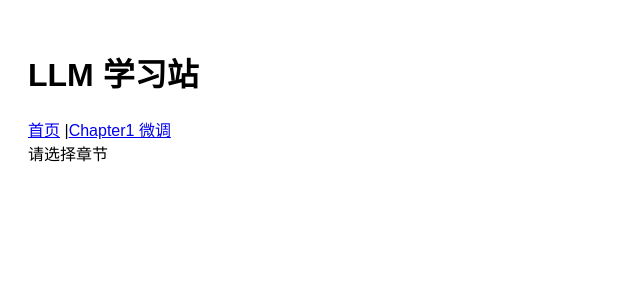
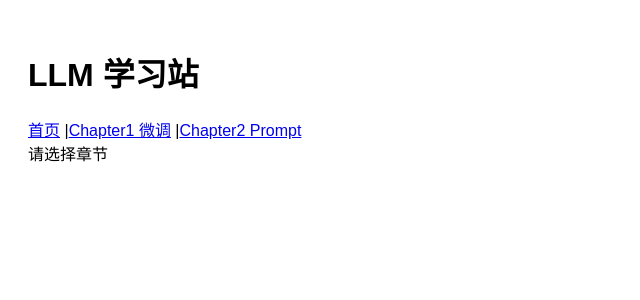
Before and after one commit to Culaccino9/damoxing-xuexi, a React (Vite) app: page / in a window 1280 px wide. Shown: the top 300 px of the page, without its empty margins (0-640 px from the left). Built offline with nearby package versions, Linux system fonts and the light colour scheme.

Commit message:
feat: add chapter2 route

```diff
--- a/src/App.jsx
+++ b/src/App.jsx
@@ -1,5 +1,6 @@
 import { Routes, Route, Link } from 'react-router-dom'
 import Chapter1 from './pages/chapter1.jsx'
+import Chapter2 from './pages/chapter2.jsx'
 
 export default function App(){
   return (
@@ -7,11 +8,13 @@ export default function App(){
       <h1>LLM 学习站</h1>
       <nav>
         <Link to="/">首页</Link> |
-        <Link to="/chapter1">Chapter1 微调</Link>
+        <Link to="/chapter1">Chapter1 微调</Link> |
+        <Link to="/chapter2">Chapter2 Prompt</Link>
       </nav>
       <Routes>
         <Route path="/" element={<div>请选择章节</div>} />
         <Route path="/chapter1" element={<Chapter1/>} />
+        <Route path="/chapter2" element={<Chapter2/>} />
       </Routes>
     </div>
   )
```
